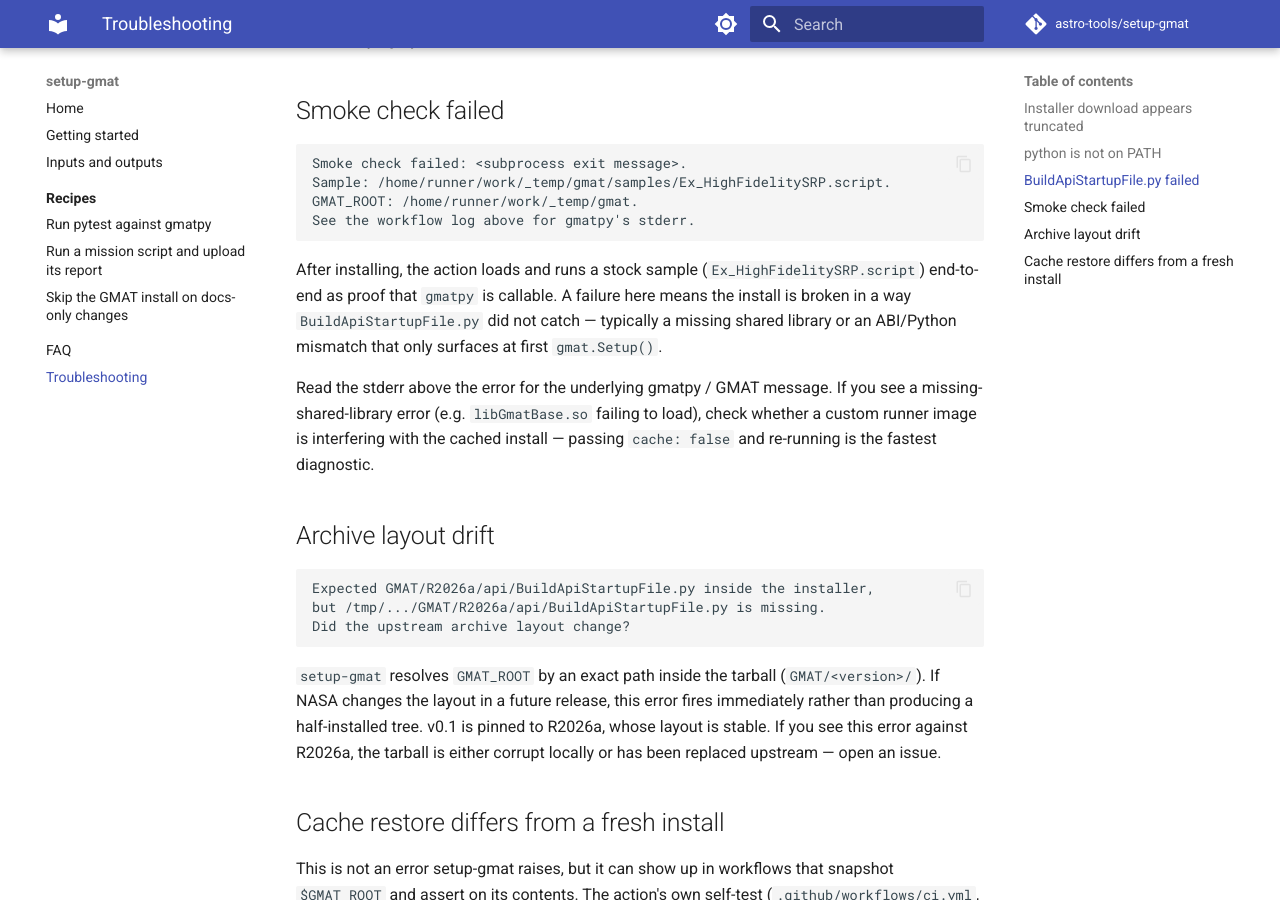
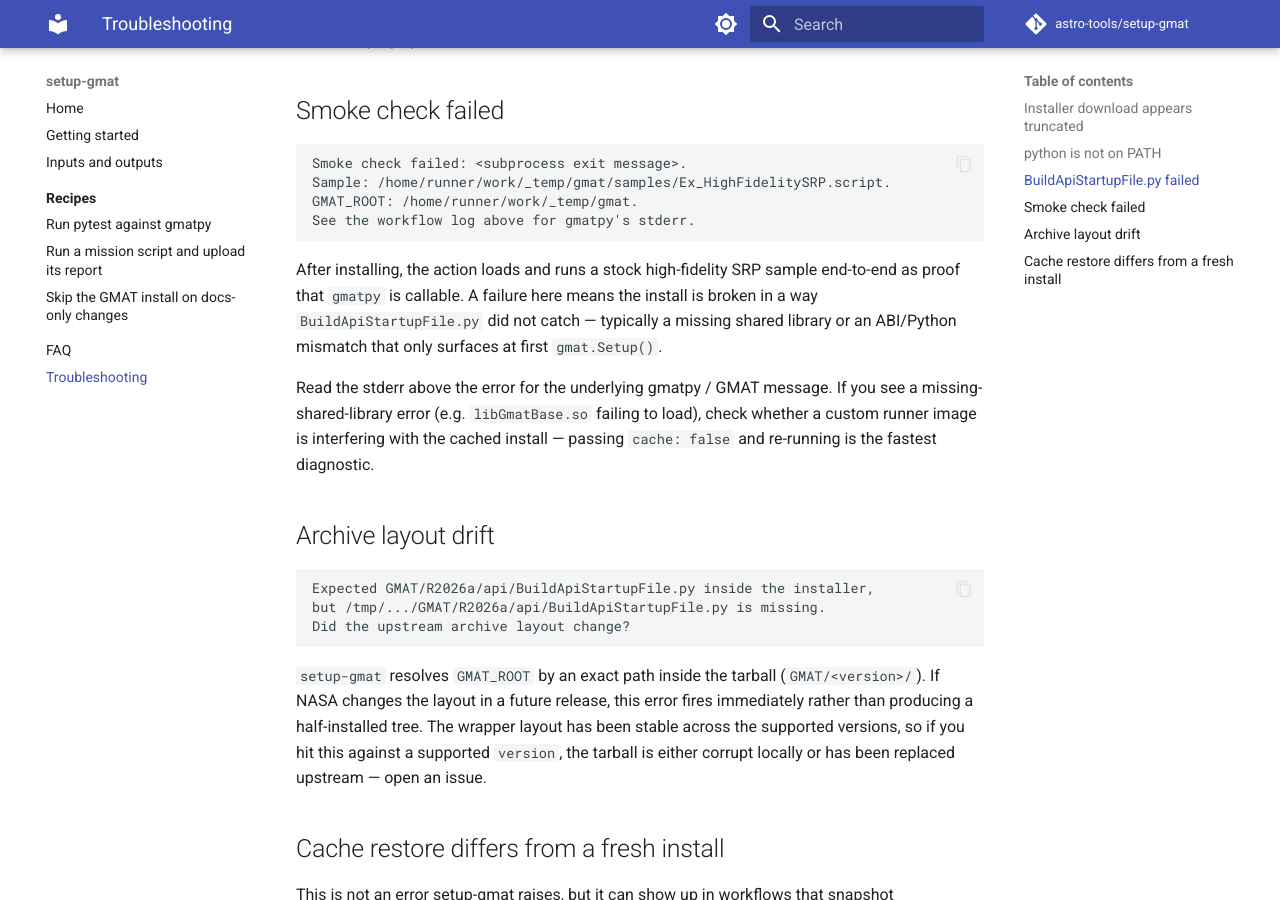
Before and after one commit to astro-tools/setup-gmat, an MkDocs documentation site: the page built from docs/troubleshooting.md, in a window 1280 px wide and 900 px high, scrolled down 1656 px. Built offline with MkDocs 1.6.1 and Material for MkDocs 9.7.7, drawn with Linux system fonts in a browser that asks for light colours; comment, search, counter and statistics services are not loaded; some of the changed text lies outside the part shown.

Commit message:
Drop R2026a-only prose from README, docs, and action.yml
Remove outright 'R2026a is the only supported version' claims that v0.1
left behind in user-facing prose. The version-matrix tables in README
and inputs/outputs.md, the roadmap table, the Python-ABI guidance, and
yaml/error-message examples are explicitly out of scope and untouched
here — those belong to the v0.2 docs issue.

Also update two factual claims that the per-version smoke sample
mapping invalidates:

  - inputs-outputs.md / getting-started.md / troubleshooting.md no
    longer name the smoke sample by filename (it varies per release).
  - run-mission-script.md notes the R2026a rename of
    Ex_R2014a_HighFidelitySRP.script.

Refs #36.

````diff
--- a/action.yml
+++ b/action.yml
@@ -8,7 +8,7 @@
 
 inputs:
   version:
-    description: 'GMAT release to install (e.g. R2026a). v0.1 supports R2026a only on Linux.'
+    description: 'GMAT release to install. Supported values: R2022a, R2025a, R2026a (Linux only).'
     required: false
     default: 'R2026a'
   cache:
--- a/docs/troubleshooting.md
+++ b/docs/troubleshooting.md
@@ -16,7 +16,7 @@
 - **Network interruption mid-download.** The error fires fast, before extraction; safe to re-run.
 - **Upstream pulled the release.** If retries don't help, the SourceForge URL may have changed or the tarball may have been replaced. Open an issue.
 
-The threshold (≈380 MiB for R2026a) is hardcoded; a download below it is treated as failure regardless of whether extraction would have succeeded.
+The per-version threshold (e.g. ≈380 MiB for R2026a) is hardcoded; a download below it is treated as failure regardless of whether extraction would have succeeded.
 
 ## `python` is not on `PATH`
 
@@ -61,7 +61,7 @@
 See the workflow log above for gmatpy's stderr.
 ```
 
-After installing, the action loads and runs a stock sample (`Ex_HighFidelitySRP.script`) end-to-end as proof that `gmatpy` is callable. A failure here means the install is broken in a way `BuildApiStartupFile.py` did not catch — typically a missing shared library or an ABI/Python mismatch that only surfaces at first `gmat.Setup()`.
+After installing, the action loads and runs a stock high-fidelity SRP sample end-to-end as proof that `gmatpy` is callable. A failure here means the install is broken in a way `BuildApiStartupFile.py` did not catch — typically a missing shared library or an ABI/Python mismatch that only surfaces at first `gmat.Setup()`.
 
 Read the stderr above the error for the underlying gmatpy / GMAT message. If you see a missing-shared-library error (e.g. `libGmatBase.so` failing to load), check whether a custom runner image is interfering with the cached install — passing `cache: false` and re-running is the fastest diagnostic.
 
@@ -73,7 +73,7 @@
 Did the upstream archive layout change?
 ```
 
-`setup-gmat` resolves `GMAT_ROOT` by an exact path inside the tarball (`GMAT/<version>/`). If NASA changes the layout in a future release, this error fires immediately rather than producing a half-installed tree. v0.1 is pinned to R2026a, whose layout is stable. If you see this error against R2026a, the tarball is either corrupt locally or has been replaced upstream — open an issue.
+`setup-gmat` resolves `GMAT_ROOT` by an exact path inside the tarball (`GMAT/<version>/`). If NASA changes the layout in a future release, this error fires immediately rather than producing a half-installed tree. The wrapper layout has been stable across the supported versions, so if you hit this against a supported `version`, the tarball is either corrupt locally or has been replaced upstream — open an issue.
 
 ## Cache restore differs from a fresh install
 
````
Also changed, not shown: README.md (+3 -3 lines), docs/faq.md (+3 -3 lines), docs/getting-started.md (+2 -2 lines), docs/index.md (+1 -1 lines), docs/inputs-outputs.md (+3 -3 lines), docs/recipes/run-mission-script.md (+1 -1 lines).
